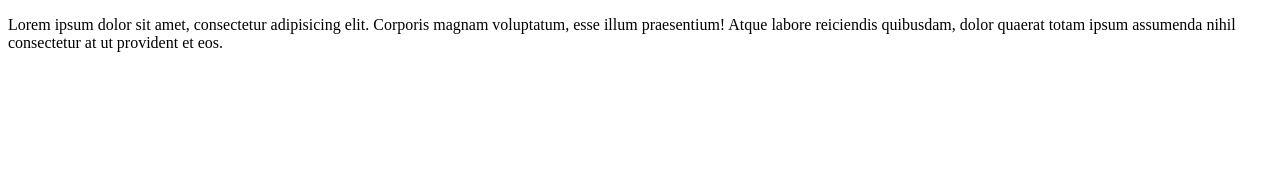
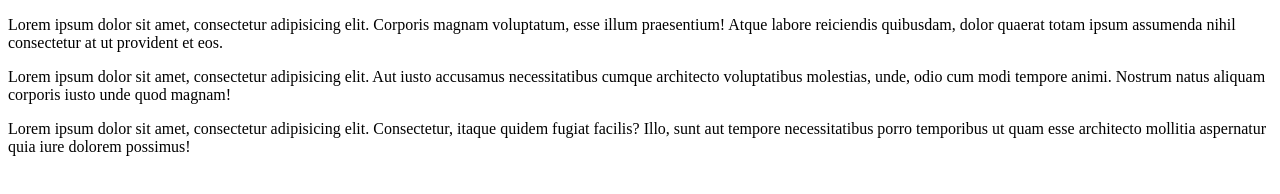
Before and after one commit to educartoons/taller-git, a plain HTML site: page index.html in a window 1280 px wide. Drawn offline with Linux system fonts and the light colour scheme.

Commit message:
Agregando textos nuevos

```diff
--- a/index.html
+++ b/index.html
@@ -6,5 +6,7 @@
 </head>
 <body>
 	<p>Lorem ipsum dolor sit amet, consectetur adipisicing elit. Corporis magnam voluptatum, esse illum praesentium! Atque labore reiciendis quibusdam, dolor quaerat totam ipsum assumenda nihil consectetur at ut provident et eos.</p>
+	<p>Lorem ipsum dolor sit amet, consectetur adipisicing elit. Aut iusto accusamus necessitatibus cumque architecto voluptatibus molestias, unde, odio cum modi tempore animi. Nostrum natus aliquam corporis iusto unde quod magnam!</p>
+	<p>Lorem ipsum dolor sit amet, consectetur adipisicing elit. Consectetur, itaque quidem fugiat facilis? Illo, sunt aut tempore necessitatibus porro temporibus ut quam esse architecto mollitia aspernatur quia iure dolorem possimus!</p>
 </body>
 </html>
```
